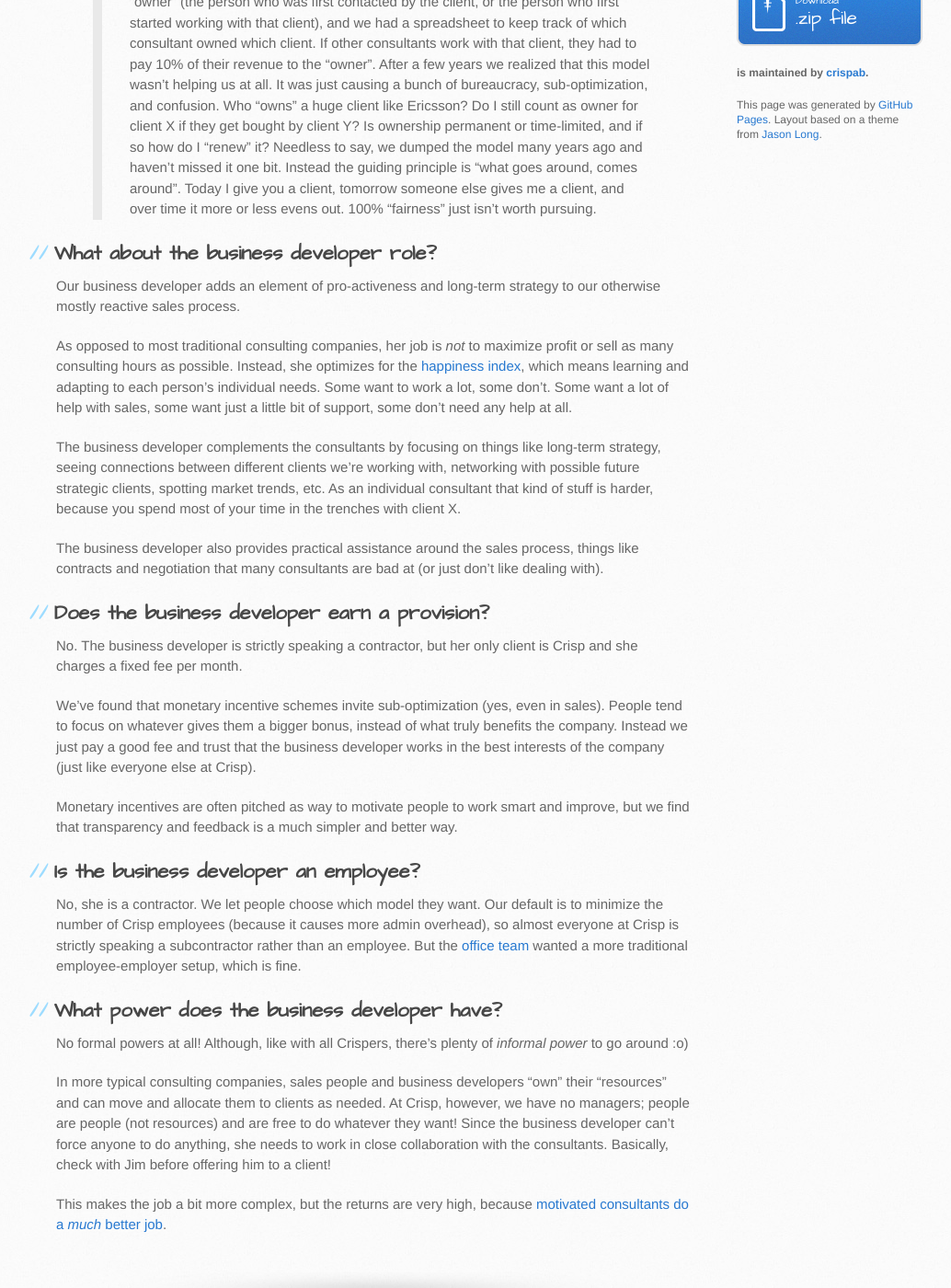
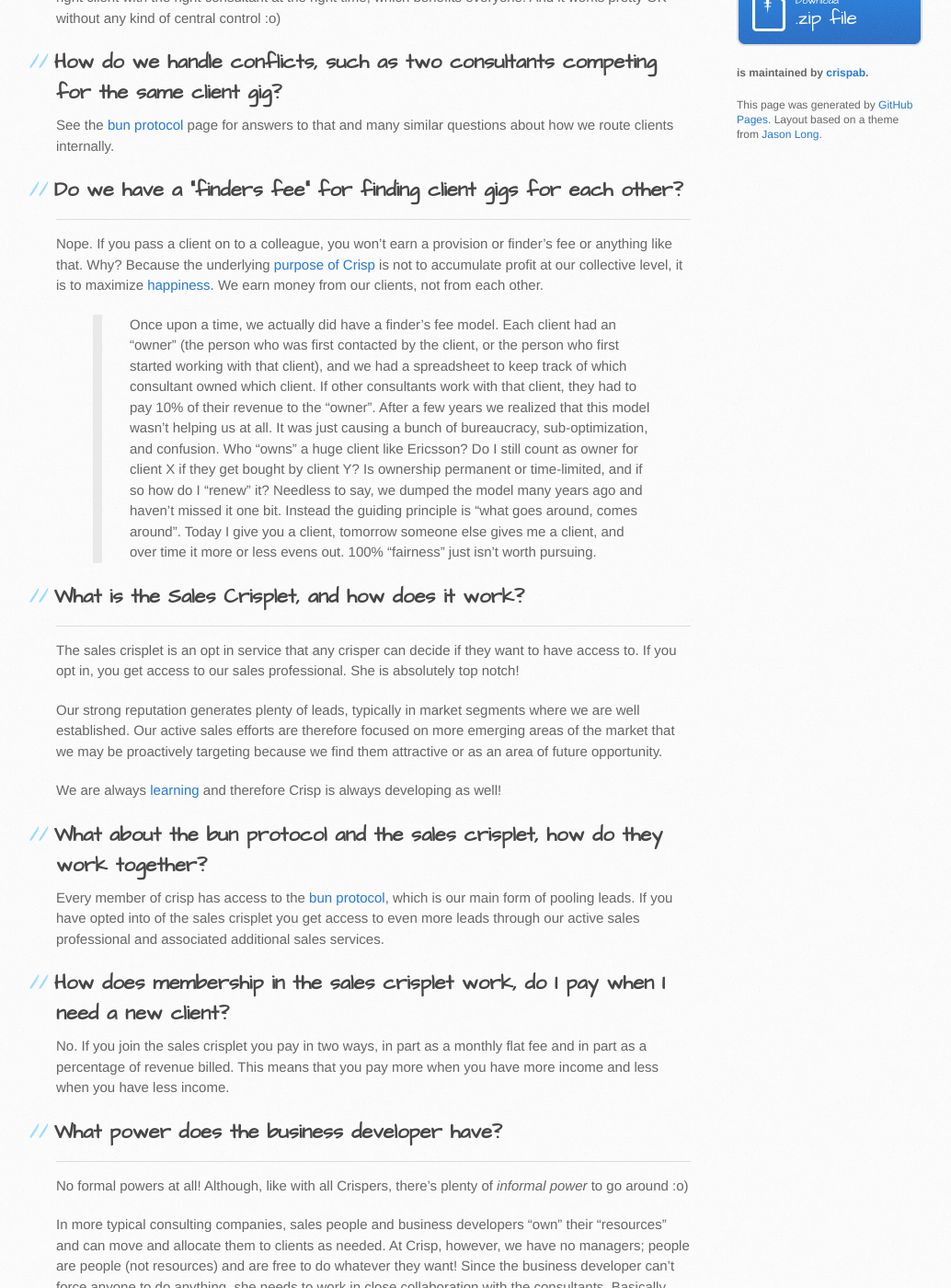
Before and after one commit to crispab/crisp-dna, a Jekyll site: the page built from _docs/sales.md, in a window 1280 px wide and 1400 px high, scrolled down 1000 px. Shown: the whole window at 92% size, without its empty margins (109-1143 px from the left). Built offline with Jekyll 4.4.1, drawn with Linux system fonts in a browser that asks for light colours; some of the changed text lies outside the part shown.

Commit message:
Updated-sales

```diff
--- a/_docs/sales.md
+++ b/_docs/sales.md
@@ -4,14 +4,20 @@
 next_section: unconference.html
 ---
 
-How we do sales
-===============
+# How we do sales
+=================
 
-Crisp consultants mostly sell themselves and each other. Most of our sales is reactive (clients contacting us) rather than proactive (us contacting clients). That's why we don't have a sales department (although we do have a business developer, explained further down) - our strong [brand](brand-building.html) minimizes the need to "chase" clients.
+Most of our sales is lead or demand driven. That is, the most common scenario is that a new client contacts one of us directly or by e-mail after finding us via our website, some online content, being recommended us by a colleague or by some other form of word of mouth or reputation driven reason.
 
-As a consultant or contractor, timing is a huge challenge. How likely is it that my next client, client B, will come knocking on the door precisely when I'm done with client A? Forget it! Instead, client B will get in touch while I'm still busy with client A. Or I'll finish with client A, and there's no other client knocking on the door. Consultants tend to have too much work or too little work, never just enough.
+As a sales strategy, we believe that by making sure our reputation is at the top of the market we will ensure we have ample access to strong client opportunities. The way we [recruit](recruiting.md) is part of how we accomplish this in practice in combination with high [visibility](recruiting.md#How-we-make-ourselves-visible) and a generous attitude of sharing what we know.
 
-The solution is *load balancing* - having a group of trusted colleagues that you can send clients to and receive clients from. And that's exactly what Crisp is - a bunch of trusted colleagues!
+Regarding the sales process itself, Crisp consultants typically sell themselves and each other.
+
+However, even with a strong [brand](brand-building.html) we believe it is important to also have active sales support. As a contractor mainly focused on adding value to our clients, getting some high quality support with client contacts and agreements is something that many of us value. Not just for ourselves, but also as something that can add value to our customer experience. Therefore we offer active professional sales to crisp members as an opt in service through our [Sales Crisplet](sales.md#what-is-a-sales-crisplet-and-how-does-it-work), see below.
+
+As a consultant or contractor, the timing of your next client can be a huge challenge. How likely is it that my next client, client B, will come knocking on the door precisely when I'm done with client A? Forget it! Instead, client B will get in touch while I'm still busy with client A. Or I'll finish with client A, and there's no other client knocking on the door. Consultants tend to have too much work or too little work, never just enough.
+
+The solution is *load balancing* - having a group of trusted colleagues that you can send clients to and receive clients from allows us to pool our leads. And that's exactly what Crisp is - a bunch of trusted colleagues!
 
 The [bun protocol](bun-protocol.html) is our main tool for routing client requests between each other. It helps connect the right client with the right consultant at the right time, which benefits everyone! And it works pretty OK without any kind of central control :o)
 
@@ -20,39 +26,30 @@
 
 See the [bun protocol](bun-protocol.html) page for answers to that and many similar questions about how we route clients internally.
 
-Do we have a "finders fee" for finding client gigs for each other?
+## Do we have a "finders fee" for finding client gigs for each other?
 ------------------------------------------------------------------
 
-Nope. If you pass a client on to a colleague, you won't earn a provision or finder's fee or anything like that. Why? Because the underlying [purpose of Crisp](what-is-crisp.html) is not to maximize profit, it is to maximize [happiness](happiness-index.html). We earn money from our clients, not from each other.
+Nope. If you pass a client on to a colleague, you won't earn a provision or finder's fee or anything like that. Why? Because the underlying [purpose of Crisp](what-is-crisp.html) is not to accumulate profit at our collective level, it is to maximize [happiness](happiness-index.html). We earn money from our clients, not from each other.
 
 > Once upon a time, we actually did have a finder's fee model. Each client had an "owner" (the person who was first contacted by the client, or the person who first started working with that client), and we had a spreadsheet to keep track of which consultant owned which client. If other consultants work with that client, they had to pay 10% of their revenue to the "owner". After a few years we realized that this model wasn't helping us at all. It was just causing a bunch of bureaucracy, sub-optimization, and confusion. Who "owns" a huge client like Ericsson? Do I still count as owner for client X if they get bought by client Y? Is ownership permanent or time-limited, and if so how do I "renew" it? Needless to say, we dumped the model many years ago and haven't missed it one bit. Instead the guiding principle is "what goes around, comes around". Today I give you a client, tomorrow someone else gives me a client, and over time it more or less evens out. 100% "fairness" just isn't worth pursuing.
 
-What about the business developer role?
----------------------------------------
+## What is the Sales Crisplet, and how does it work?
+-------------------------------------------------
+The sales crisplet is an opt in service that any crisper can decide if they want to have access to. If you opt in, you get access to our sales professional. She is absolutely top notch!
 
-Our business developer adds an element of pro-activeness and long-term strategy to our otherwise mostly reactive sales process.
+Our strong reputation generates plenty of leads, typically in market segments where we are well established. Our active sales efforts are therefore focused on more emerging areas of the market that we may be proactively targeting because we find them attractive or as an area of future opportunity.
 
-As opposed to most traditional consulting companies, her job is *not* to maximize profit or sell as many consulting hours as possible. Instead, she optimizes for the [happiness index](happiness-index.html), which means learning and adapting to each person's individual needs. Some want to work a lot, some don't. Some want a lot of help with sales, some want just a little bit of support, some don't need any help at all.
+We are always [learning](building-competence.md) and therefore Crisp is always developing as well!
 
-The business developer complements the consultants by focusing on things like long-term strategy, seeing connections between different clients we're working with, networking with possible future strategic clients, spotting market trends, etc. As an individual consultant that kind of stuff is harder, because you spend most of your time in the trenches with client X.
+## What about the bun protocol and the sales crisplet, how do they work together?
+Every member of crisp has access to the [bun protocol](bun-protocol.html), which is our main form of pooling leads. If you have opted into of the sales crisplet you get access to even more leads through our active sales professional and associated additional sales services.
 
-The business developer also provides practical assistance around the sales process, things like contracts and negotiation that many consultants are bad at (or just don't like dealing with).
+## How does membership in the sales crisplet work, do I pay when I need a new client?
+No. If you join the sales crisplet you pay in two ways, in part as a monthly flat fee and in part as a percentage of revenue billed. This means that you pay more when you have more income and less when you have less income.
 
-Does the business developer earn a provision?
----------------------------------------------
 
-No. The business developer is strictly speaking a contractor, but her only client is Crisp and she charges a fixed fee per month.
 
-We've found that monetary incentive schemes invite sub-optimization (yes, even in sales). People tend to focus on whatever gives them a bigger bonus, instead of what truly benefits the company. Instead we just pay a good fee and trust that the business developer works in the best interests of the company (just like everyone else at Crisp).
-
-Monetary incentives are often pitched as way to motivate people to work smart and improve, but we find that transparency and feedback is a much simpler and better way.
-
-Is the business developer an employee?
---------------------------------------
-
-No, she is a contractor. We let people choose which model they want. Our default is to minimize the number of Crisp employees (because it causes more admin overhead), so almost everyone at Crisp is strictly speaking a subcontractor rather than an employee. But the [office team](office-team.html) wanted a more traditional employee-employer setup, which is fine.
-
-What power does the business developer have?
+## What power does the business developer have?
 --------------------------------------------
 
 No formal powers at all! Although, like with all Crispers, there's plenty of *informal power* to go around :o)
```
